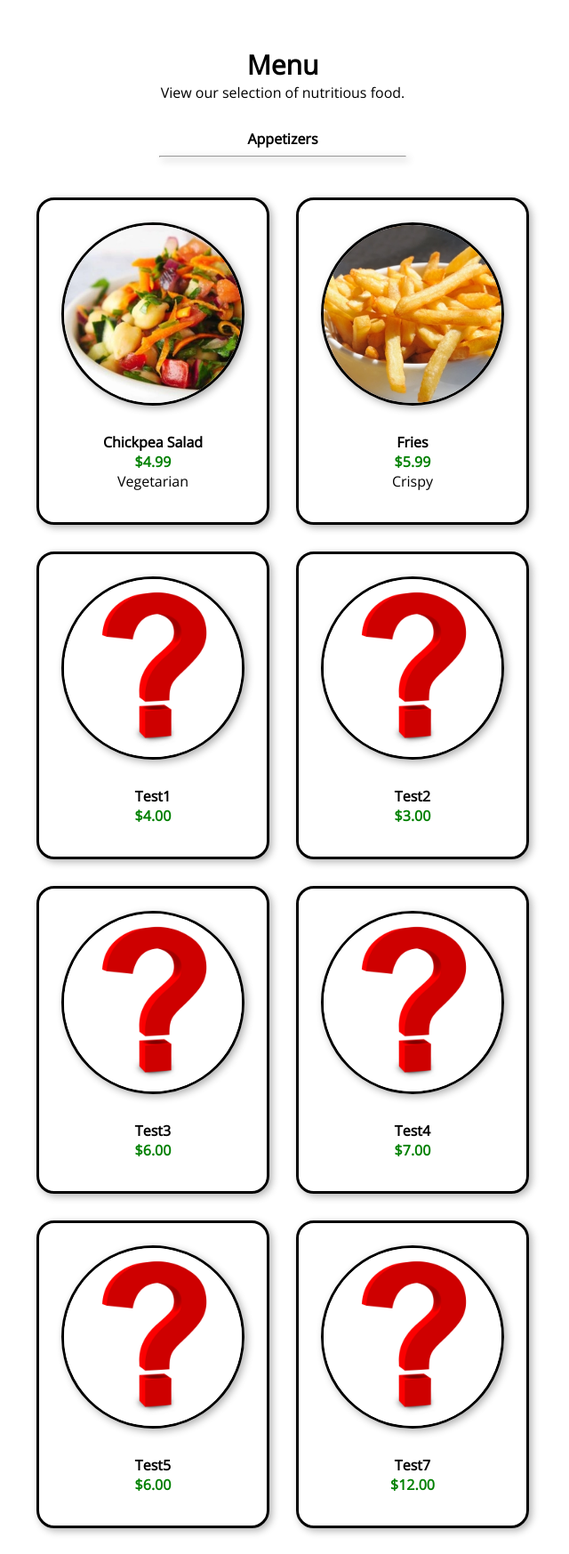
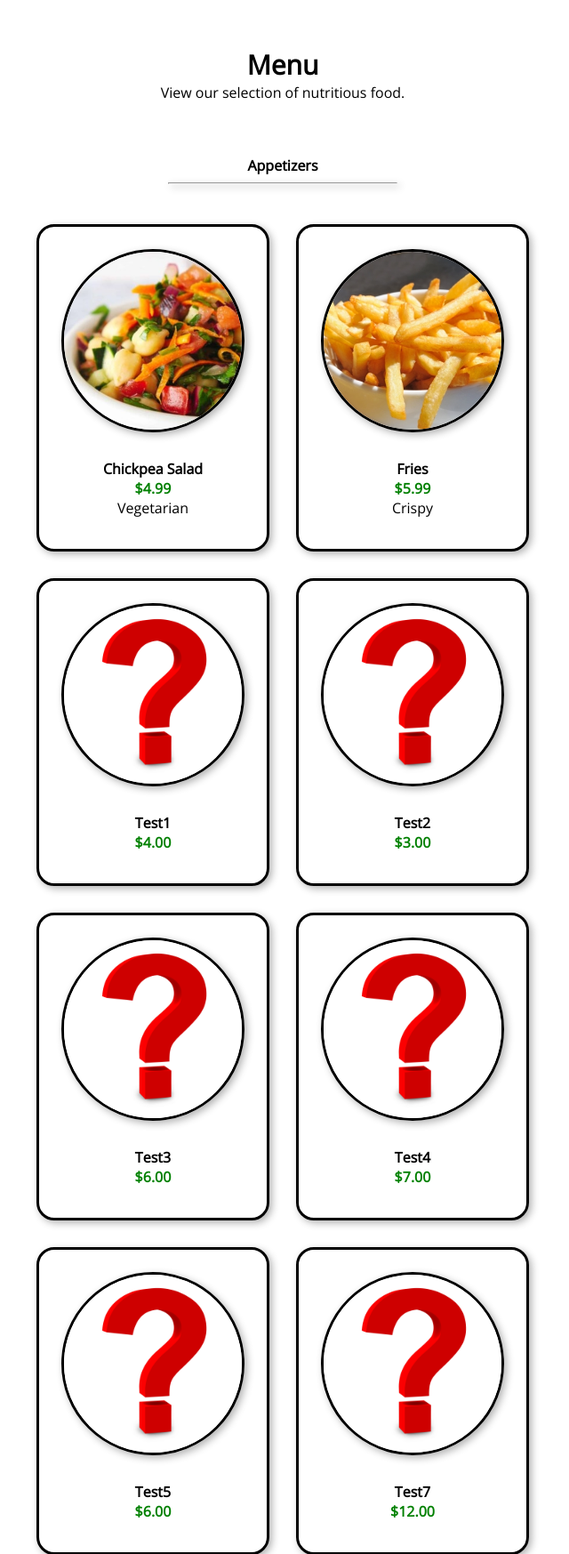
Before and after one commit to al-abed/restaurant-management-system, a Django app: page /menu/ in a window 1280 px wide. Shown: the part 252-1999 px from the top of the page at 89% size, without its empty margins (322-962 px from the left). Run offline with Django 3.2, Linux system fonts and the light colour scheme; data comes from the database, SQL or seed files in the repository; parts of the project's set-up code (start-up, migrations or seed data) failed here and were passed over.

Commit message:
minor edits
CSS HTML

```diff
--- a/src/home/templates/home/home.html
+++ b/src/home/templates/home/home.html
@@ -44,6 +44,7 @@
                         <li>Extend modularity</li>
                         <li>Logins</li>
                         <li>More OOP</li>
+                        <li>Blog Posts</li>
                     </ul>
                 </div>
             </div>
--- a/src/menu/templates/menu/menu.html
+++ b/src/menu/templates/menu/menu.html
@@ -17,7 +17,7 @@
     <div class="vertical w25">
 
       <!-- Appetizers -->
-      <div class="center text-center">
+      <div class="center text-center box">
           <text class="bold">Appetizers</text>
           <hr class="w66">
         <div class="flex horizontal center box">
@@ -42,7 +42,7 @@
 
 
       <!-- Mains -->
-      <div class="center text-center">
+      <div class="center text-center box">
         <text class="bold">Mains</text>
         <hr class="w66">
         <div class="flex horizontal center box">
@@ -70,7 +70,7 @@
       </div>
 
       <!-- Dessert -->
-      <div class="center text-center">
+      <div class="center text-center box">
         <text class="bold">Desserts</text>
         <hr class="w66">
         <div class="flex horizontal center box">
```
